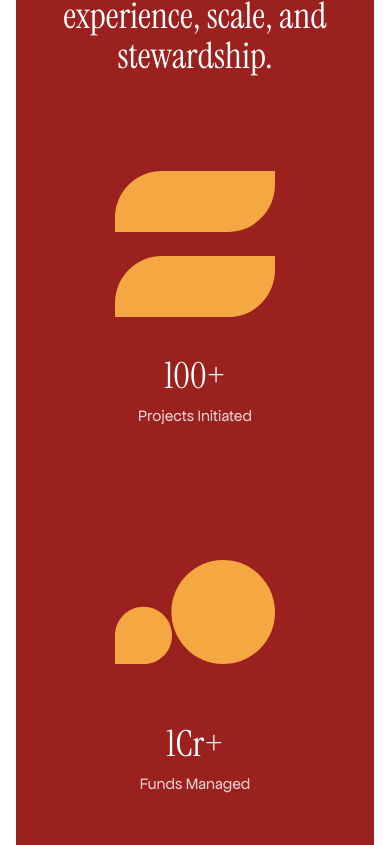
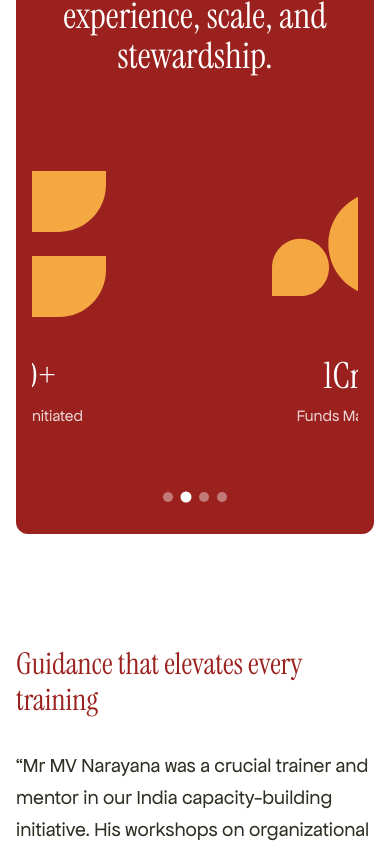
Before and after one commit to NKT1204/yi, a Next.js app: page / in a window 390 px wide. Shown: the part 4779-5624 px from the top of the page. Built offline with nearby package versions, Linux system fonts and the light colour scheme.

Commit message:
Modified WhatWeBring stats to be an auto-scrolling carousel on mobile-sized devices

```diff
--- a/components/WhatWeBring.js
+++ b/components/WhatWeBring.js
@@ -1,3 +1,6 @@
+'use client';
+
+import { useCallback, useEffect, useRef, useState } from "react";
 import Ctnr from "@/components/Ctnr";
 
 const stats = [
@@ -23,7 +26,76 @@ const stats = [
     },
 ];
 
+const AUTO_SCROLL_MS = 4500;
+
 export default function WhatWeBring() {
+    const carouselRef = useRef(null);
+    const [activeIndex, setActiveIndex] = useState(0);
+
+    const scrollToSlide = useCallback((index, behavior = "smooth") => {
+        const container = carouselRef.current;
+        if (!container) return;
+        const width = container.clientWidth;
+        container.scrollTo({
+            left: width * index,
+            behavior,
+        });
+    }, []);
+
+    useEffect(() => {
+        const container = carouselRef.current;
+        if (!container) return;
+
+        let ticking = false;
+
+        const handleScroll = () => {
+            if (ticking) return;
+            ticking = true;
+            window.requestAnimationFrame(() => {
+                const width = container.clientWidth;
+                if (!width) {
+                    ticking = false;
+                    return;
+                }
+                const index = Math.round(container.scrollLeft / width);
+                setActiveIndex(index);
+                ticking = false;
+            });
+        };
+
+        container.addEventListener("scroll", handleScroll, { passive: true });
+
+        return () => {
+            container.removeEventListener("scroll", handleScroll);
+        };
+    }, []);
+
+    useEffect(() => {
+        const id = window.setInterval(() => {
+            setActiveIndex((prev) => {
+                const next = (prev + 1) % stats.length;
+                scrollToSlide(next);
+                return next;
+            });
+        }, AUTO_SCROLL_MS);
+
+        return () => window.clearInterval(id);
+    }, [scrollToSlide]);
+
+    useEffect(() => {
+        const handleResize = () => {
+            scrollToSlide(activeIndex, "auto");
+        };
+
+        window.addEventListener("resize", handleResize);
+        return () => window.removeEventListener("resize", handleResize);
+    }, [activeIndex, scrollToSlide]);
+
+    const handleDotClick = (index) => {
+        setActiveIndex(index);
+        scrollToSlide(index);
+    };
+
     return (
         <section className="bg-[var(--color-secondary)] text-white py-8 pb-0 md:pb-12 md:py-24 mx-4 rounded-xl">
             <Ctnr>
@@ -36,7 +108,60 @@ export default function WhatWeBring() {
                     </h2>
                 </div>
 
-                <div className="grid grid-cols-1 sm:grid-cols-2 lg:grid-cols-4 gap-6 md:gap-8">
+                <div className="md:hidden">
+                    <div
+                        ref={carouselRef}
+                        className="flex snap-x snap-mandatory overflow-x-auto scroll-smooth [-ms-overflow-style:none] [scrollbar-width:none] [&::-webkit-scrollbar]:hidden"
+                    >
+                        {stats.map(({ value, label, icon }) => (
+                            <div key={label} className="w-full flex-shrink-0 snap-center px-2">
+                                <div className="text-center px-6 py-10 flex flex-col gap-8">
+                                    <div className="flex justify-center">
+                                        <div
+                                            aria-hidden="true"
+                                            className="w-40 h-40 bg-[var(--color-primary)]"
+                                            style={{
+                                                WebkitMaskImage: `url(${icon})`,
+                                                maskImage: `url(${icon})`,
+                                                WebkitMaskRepeat: "no-repeat",
+                                                maskRepeat: "no-repeat",
+                                                WebkitMaskSize: "contain",
+                                                maskSize: "contain",
+                                                WebkitMaskPosition: "center",
+                                                maskPosition: "center",
+                                            }}
+                                        />
+                                    </div>
+                                    <div className="space-y-2">
+                                        <p className="text-4xl md:text-5xl instrument-serif-regular">
+                                            {value}
+                                        </p>
+                                        <p className="text-base md:text-lg text-white/80">{label}</p>
+                                    </div>
+                                </div>
+                            </div>
+                        ))}
+                    </div>
+                    <div className="flex flex-col items-center gap-3 mt-6">
+                        <div className="flex items-center gap-2 pb-8">
+                            {stats.map((_, index) => (
+                                <button
+                                    key={index}
+                                    type="button"
+                                    onClick={() => handleDotClick(index)}
+                                    className={`h-2.5 w-2.5 rounded-full transition-all duration-300 ${
+                                        activeIndex === index
+                                            ? "bg-white scale-110"
+                                            : "bg-white/40 hover:bg-white/60"
+                                    }`}
+                                    aria-label={`Show stat ${index + 1} of ${stats.length}`}
+                                />
+                            ))}
+                        </div>
+                    </div>
+                </div>
+
+                <div className="hidden md:grid grid-cols-2 lg:grid-cols-4 gap-6 md:gap-8">
                     {stats.map(({ value, label, icon }) => (
                         <div
                             key={label}
```
